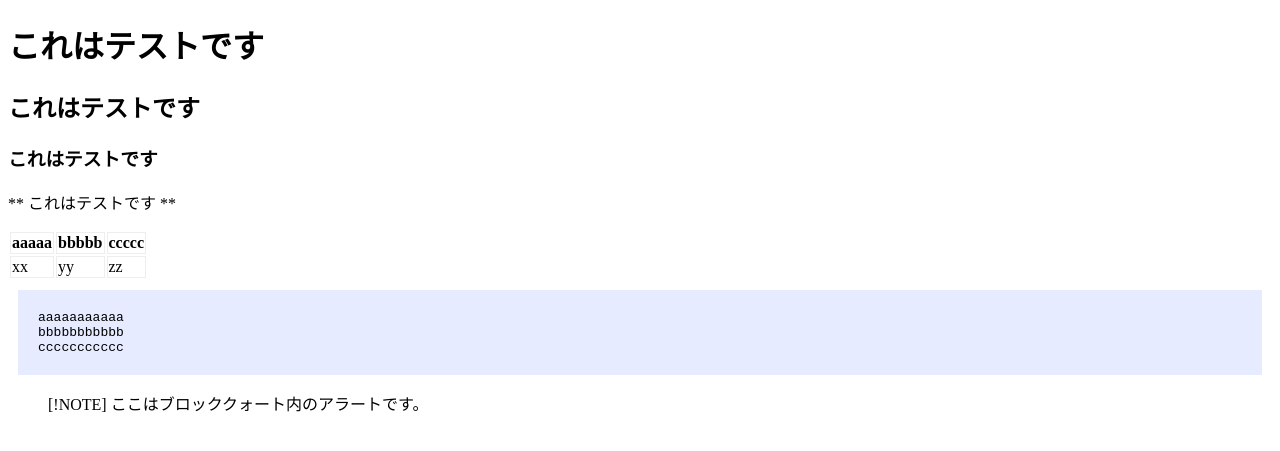
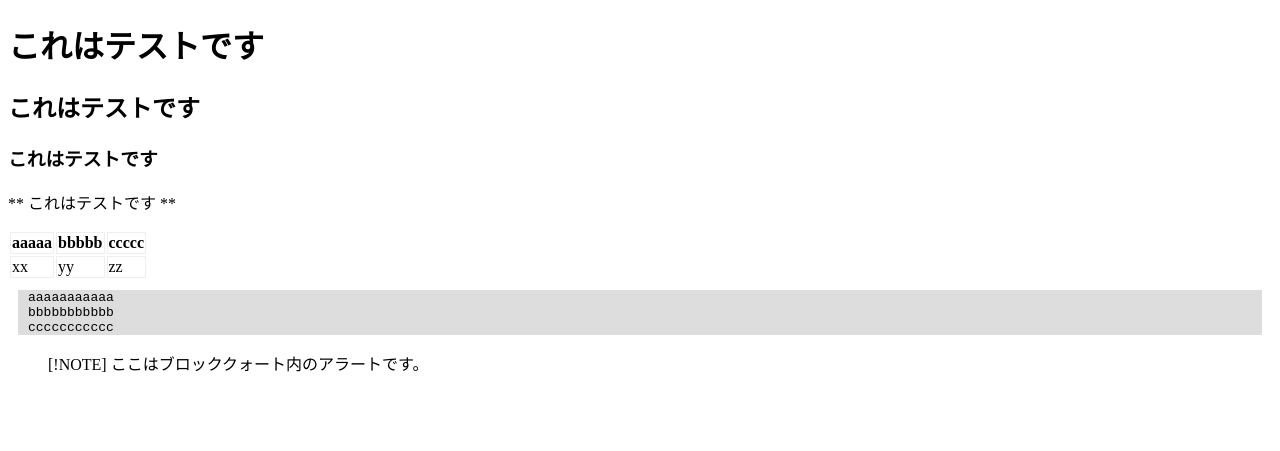
Before and after one commit to rfriends/rfriends, a Jekyll site: the page built from test.md, in a window 1280 px wide. Shown: the top 451 px of the page. Built offline with Jekyll 4.4.1, drawn with Linux system fonts in a browser that asks for light colours; our own code applies the rules of GitHub Pages for plain Markdown files; Markdown is read by kramdown in place of the engine named in the settings.

Commit message:
Update default.html

```diff
--- a/_layouts/default.html
+++ b/_layouts/default.html
@@ -11,9 +11,9 @@
       }
         .highlight {
 #border:1px solid #ccc;
-padding:5px;
+#padding:5px;
 margin:10px;
-background-color:#e7ebff;
+background-color:#dddddd;
         }
 
     </style>
```
